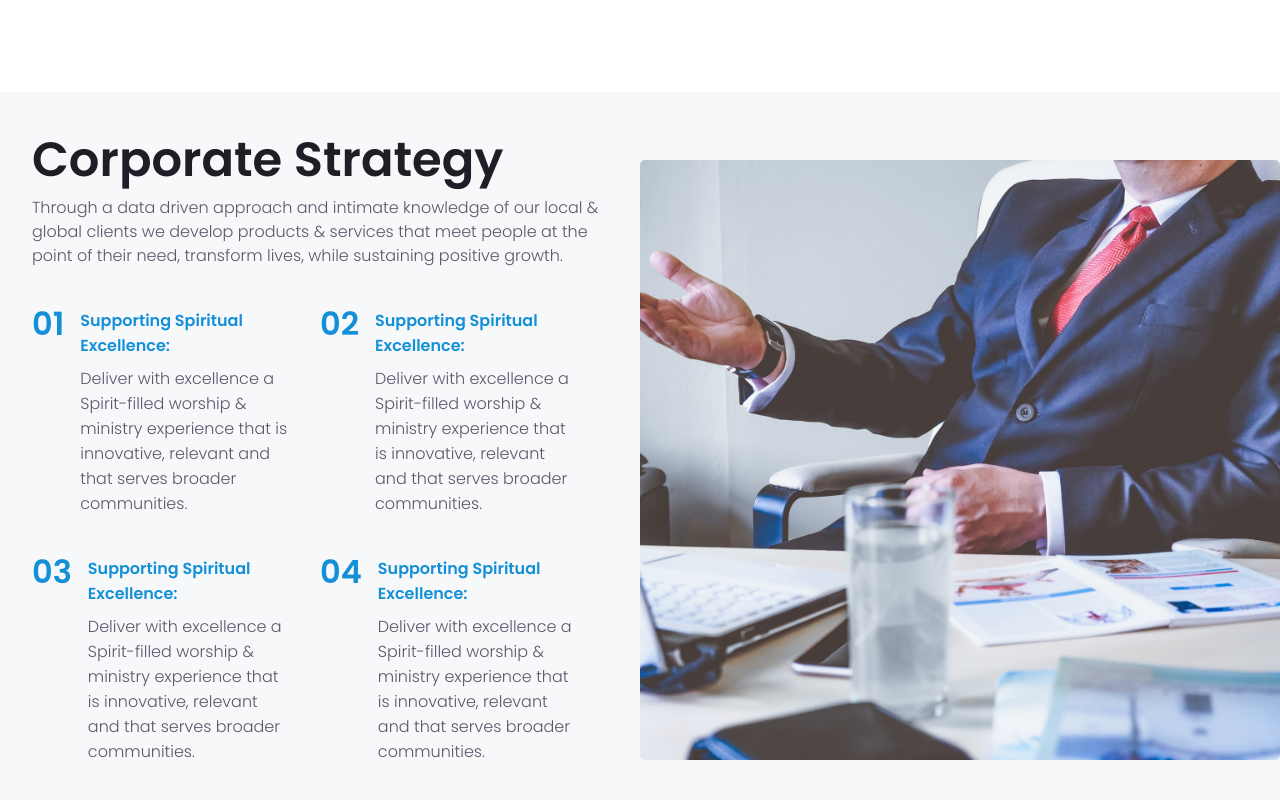
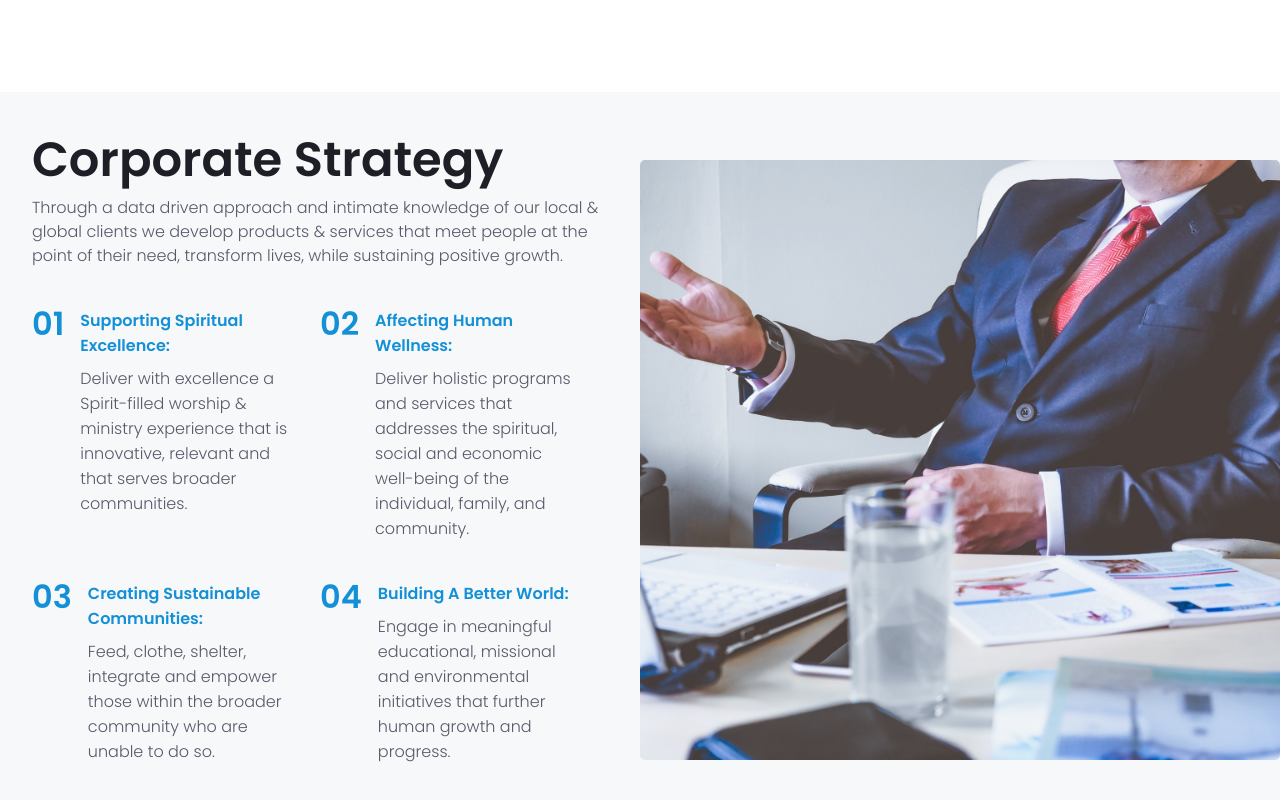
Before and after one commit to roxtran/rhemacanada-nextjs, a Next.js app: page / in a window 1280 px wide. Shown: the part 3759-4559 px from the top of the page. Built offline with nearby package versions, Linux system fonts and the light colour scheme.

Commit message:
updated strategy content

```diff
--- a/components/Leadership.js
+++ b/components/Leadership.js
@@ -23,7 +23,7 @@ export default function Leadership() {
             </p>
             <div className='leaders'>
               {emt.map((leader) => (
-                <a>
+                <a key={leader.name}>
                   <div className='leader'>
                     <ImgWrapper className='img-wrapper'>
                       <Image
@@ -52,7 +52,7 @@ export default function Leadership() {
             </p>
             <div className='leaders'>
               {eb.map((leader) => (
-                <a>
+                <a key={leader.name}>
                   <div className='leader'>
                     <ImgWrapper className='img-wrapper'>
                       <Image
--- a/components/Strategy.js
+++ b/components/Strategy.js
@@ -32,13 +32,11 @@ export default function Strategy() {
             <div className='item'>
               <div className='number'>02</div>
               <div className='text-wrapper'>
-                <div className='high-light'>
-                  Supporting Spiritual Excellence:
-                </div>
+                <div className='high-light'>Affecting Human Wellness:</div>
                 <div className='text'>
-                  Deliver with excellence a Spirit-filled worship & ministry
-                  experience that is innovative, relevant and that serves
-                  broader communities.
+                  Deliver holistic programs and services that addresses the
+                  spiritual, social and economic well-being of the individual,
+                  family, and community.
                 </div>
               </div>
             </div>
@@ -46,25 +44,21 @@ export default function Strategy() {
               <div className='number'>03</div>
               <div className='text-wrapper'>
                 <div className='high-light'>
-                  Supporting Spiritual Excellence:
+                  Creating Sustainable Communities:
                 </div>
                 <div className='text'>
-                  Deliver with excellence a Spirit-filled worship & ministry
-                  experience that is innovative, relevant and that serves
-                  broader communities.
+                  Feed, clothe, shelter, integrate and empower those within the
+                  broader community who are unable to do so.
                 </div>
               </div>
             </div>
             <div className='item'>
               <div className='number'>04</div>
               <div className='text-wrapper'>
-                <div className='high-light'>
-                  Supporting Spiritual Excellence:
-                </div>
+                <div className='high-light'>Building A Better World:</div>
                 <div className='text'>
-                  Deliver with excellence a Spirit-filled worship & ministry
-                  experience that is innovative, relevant and that serves
-                  broader communities.
+                  Engage in meaningful educational, missional and environmental
+                  initiatives that further human growth and progress.
                 </div>
               </div>
             </div>
```
